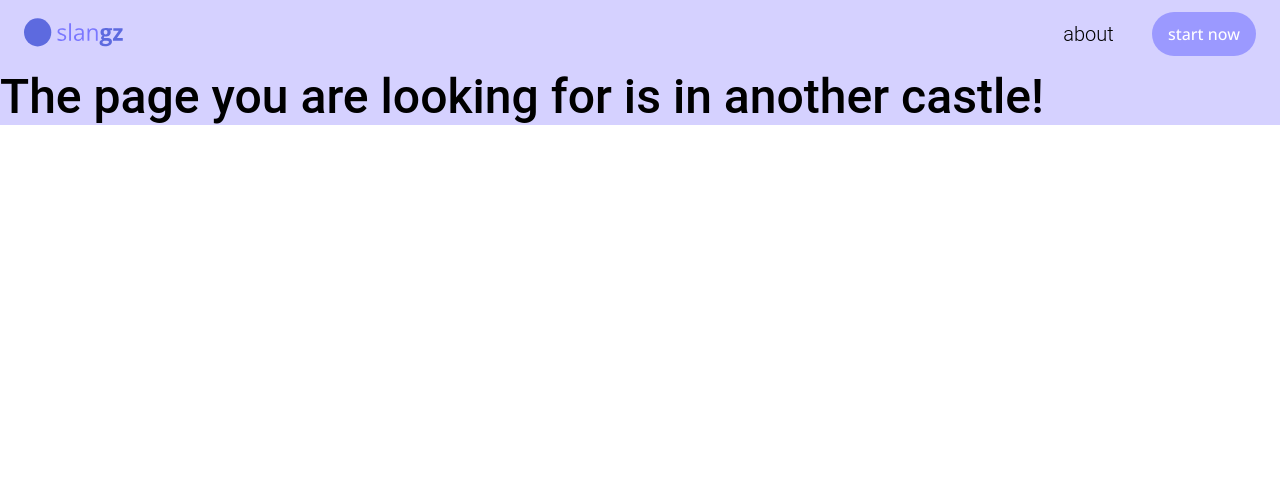
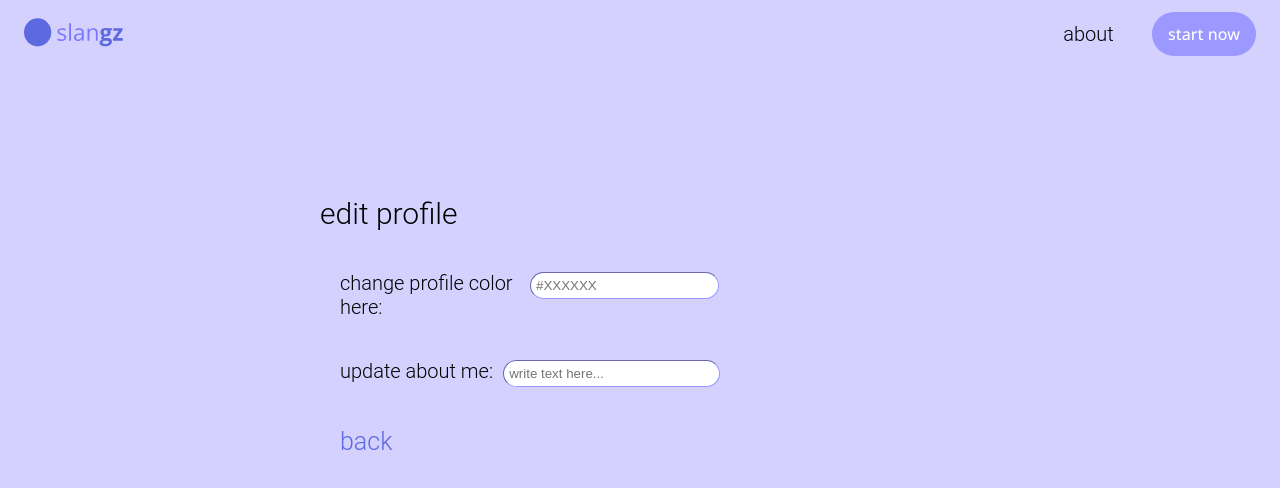
Before and after one commit to weblab-class/katdou-reneehong-AnnieWang314, a React app: page /editprofile in a window 1280 px wide. Shown: the top 488 px of the page. Built offline with nearby package versions, Linux system fonts and the light colour scheme; no server answers; the HTML template or start-up script is replaced by a standard one.

Commit message:
Create Edit Profile, Settings pages and Other Things

```diff
--- a/client/src/components/App.tsx
+++ b/client/src/components/App.tsx
@@ -8,6 +8,8 @@ import Home from "./pages/Home";
 import Words from "./pages/Words";
 import Learn from "./pages/Learn";
 import Profile from "./pages/Profile";
+import Settings from "./pages/Settings";
+import EditProfile from "./pages/EditProfile";
 import { socket } from "../client-socket";
 import User from "../../../shared/User";
 import "../utilities.css";
@@ -88,6 +90,8 @@ const App = () => {
             path="/profile"
           />
           <Route element={<Learn />} path="/learn" />
+          <Route element={<EditProfile />} path="/editprofile" />
+          <Route element={<Settings />} path="/settings" />
           <Route path="*" element={<NotFound />} />
         </Routes>
       </BrowserRouter>
--- a/client/src/components/pages/EditProfile.css
+++ b/client/src/components/pages/EditProfile.css
@@ -1,3 +1,56 @@
 .EditProfile-container {
+  display: flex;
+  padding-top: 10%;
+  padding-left: 25%;
+  padding-right: 25%;
+  align-items: left;
+  flex-direction: column;
+  height: calc(100vh - 68px);
+}
+
+.EditProfile-title {
+  margin-bottom: 20px;
+  font-size: 30px;
+}
+
+.EditProfile-userColor-container {
+  display: flex;
+  margin: 20px;
+}
+
+.EditProfile-userColor-title {
   font-size: 20px;
+  width: 30%;
+  margin-right: 10px;
 }
+
+.EditProfile-userColor-searchBar {
+  border-color: var(--mid--purple);
+  border-width: 1px;
+  border-radius: 20px;
+  padding: 5px;
+}
+
+.EditProfile-aboutMe-container {
+  display: flex;
+  margin: 20px;
+}
+
+.EditProfile-aboutMe-title {
+  margin-right: 10px;
+}
+
+.EditProfile-aboutMe-searchBar {
+  border-color: var(--mid--purple);
+  border-width: 1px;
+  border-radius: 20px;
+  width: 16vw;
+  padding: 5px;
+}
+
+.EditProfile-backButton {
+  margin: 20px;
+  display: flex;
+  font-size: 25px;
+  color: #5d6adf;
+}
--- a/client/src/components/pages/EditProfile.tsx
+++ b/client/src/components/pages/EditProfile.tsx
@@ -1,8 +1,41 @@
 import React from "react";
+import { Routes, Route, Link } from "react-router-dom";
+import Profile from "./Profile";
 import "./EditProfile.css";
 
 const EditProfile = () => {
-  return <div className="EditProfile-container">Edit Profile</div>;
+  return (
+    <div className="EditProfile-container">
+      <div className="EditProfile-title">edit profile</div>
+      <div className="EditProfile-userColor-container">
+        <div className="EditProfile-userColor-title">change profile color here: </div>{" "}
+        {/* Note: class -> className */}
+        <form action="/search" method="get">
+          <input
+            className="EditProfile-userColor-searchBar"
+            type="text"
+            name="query"
+            placeholder="#XXXXXX"
+          />
+        </form>
+      </div>
+      <div className="EditProfile-aboutMe-container">
+        <div className="EditProfile-aboutMe-title">update about me: </div>{" "}
+        {/* Note: class -> className */}
+        <form action="/search" method="get">
+          <input
+            className="EditProfile-aboutMe-searchBar"
+            type="text"
+            name="query"
+            placeholder="write text here..."
+          />
+        </form>
+      </div>
+      <Link to="/profile" style={{ textDecoration: "none" }} className="EditProfile-backButton">
+        back
+      </Link>
+    </div>
+  );
 };
 
 export default EditProfile;
--- a/client/src/components/pages/Settings.css
+++ b/client/src/components/pages/Settings.css
@@ -1,3 +1,33 @@
 .Settings-container {
-  font-size: 20px;
+  display: flex;
+  padding-top: 10%;
+  padding-left: 25%;
+  padding-right: 25%;
+  align-items: left;
+  flex-direction: column;
+  height: calc(100vh - 68px);
 }
+
+.Settings-title {
+  margin-bottom: 20px;
+  font-size: 30px;
+}
+
+.Settings-logOut-container {
+  margin: 20px;
+  display: flex;
+  flex-direction: row;
+}
+
+.Settings-logOut-title {
+  margin-right: 30px;
+}
+
+.Settings-logOut-yes {
+  margin-right: 20px;
+  color: var(--primary--dim);
+}
+
+.Settings-logOut-no {
+  color: var(--primary--dim);
+}
--- a/client/src/components/pages/Settings.tsx
+++ b/client/src/components/pages/Settings.tsx
@@ -1,8 +1,25 @@
 import React from "react";
+import { Routes, Route, Link } from "react-router-dom";
+import Profile from "./Profile";
 import "./Settings.css";
 
 const Settings = () => {
-  return <div className="Settings-container">Settings</div>;
+  return (
+    <div className="Settings-container">
+      <div className="Settings-title">settings</div>
+      <div className="Settings-logOut-container">
+        <div className="Settings-logOut-title">log out? </div>
+        <div className="Settings-logOut-options">
+          <Link to="/profile" style={{ textDecoration: "none" }} className="Settings-logOut-yes">
+            yes
+          </Link>
+          <Link to="/profile" style={{ textDecoration: "none" }} className="Settings-logOut-no">
+            no
+          </Link>
+        </div>
+      </div>
+    </div>
+  );
 };
 
 export default Settings;
```
